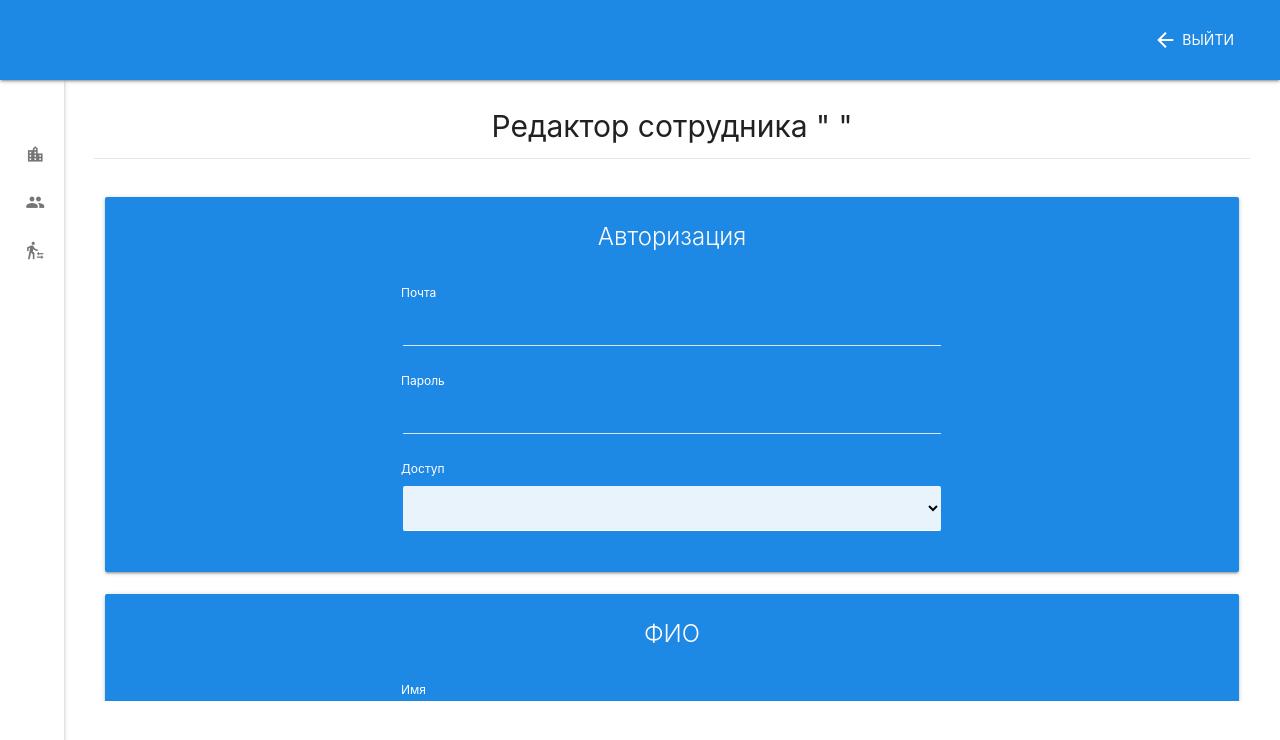
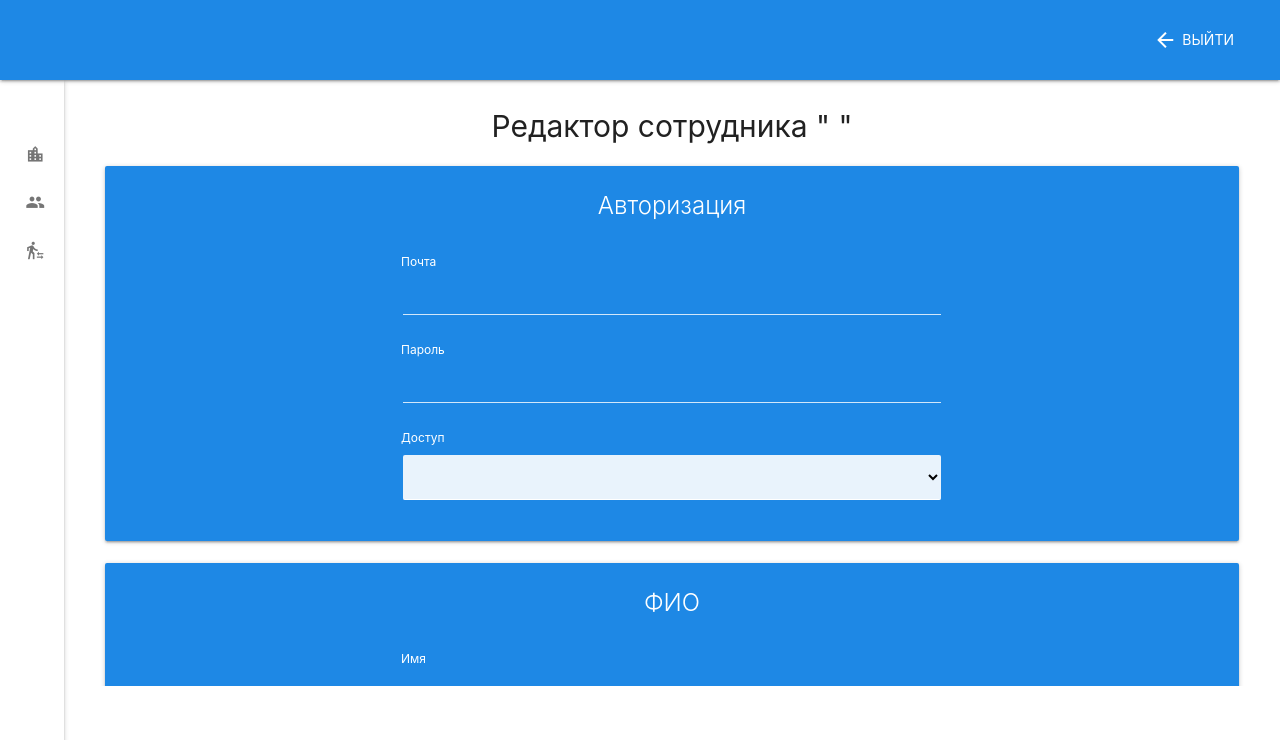
Before and after one commit to SadBarin/pave_erp, a Vue app: page /employees/editor in a window 1280 px wide. Shown: the top 740 px of the page. Built offline with nearby package versions, Linux system fonts and the light colour scheme.

Commit message:
little change design

```diff
--- a/src/assets/index.css
+++ b/src/assets/index.css
@@ -6,6 +6,8 @@
   /* For IE6-8 */
   src: local("Material Icons"), local("MaterialIcons-Regular"), url("MaterialIcons-Regular.woff2") format("woff2"), url("MaterialIcons-Regular.woff") format("woff"), url("MaterialIcons-Regular.ttf") format("truetype");
 }
+
+/*TODO убрать от сюда все лишние стили, оставив только общие*/
 
 .material-icons {
   font-family: "Material Icons";
@@ -105,7 +107,7 @@ html, body {
 }
 
 .app-content section {
-  height: 64vh;
+  height: 66vh;
 
   overflow-y: auto;
 
@@ -113,10 +115,6 @@ html, body {
 }
 
 .page-title {
-  border-bottom:solid 1px rgba(51,51,51,.12);
-
-  padding-bottom:1rem;
-
   display: flex;
   justify-content: space-between;
   align-items: center;
@@ -128,7 +126,7 @@ html, body {
 }
 
 .page-subtitle h4, .page-title {
-  margin-bottom: 2rem;
+  margin-bottom: 1rem;
 }
 
 .empty-list-title {
--- a/src/components/workers/EditorWorkers.vue
+++ b/src/components/workers/EditorWorkers.vue
@@ -555,6 +555,7 @@ export default {
   mounted () {
     this.updateCollection('workers')
 
+    // TODO Сделать универсальную функцию
     const select = document.querySelectorAll('.select')
     select.forEach((element) => {
       M.FormSelect.init(element)
--- a/src/components/workers/SearchWorkers.vue
+++ b/src/components/workers/SearchWorkers.vue
@@ -316,6 +316,13 @@
                 </li>
               </ul>
 
+              <div class="col s12 black-text">
+                <h4 class="title">Найдено:</h4>
+                <div>
+                  <h6>Тут будут отображаться найденные карты</h6>
+                </div>
+              </div>
+
               <div class="editor-btns">
                 <button
                   class="btn editor-btn waves-effect waves-light auth-submit blue darken-1"
```
